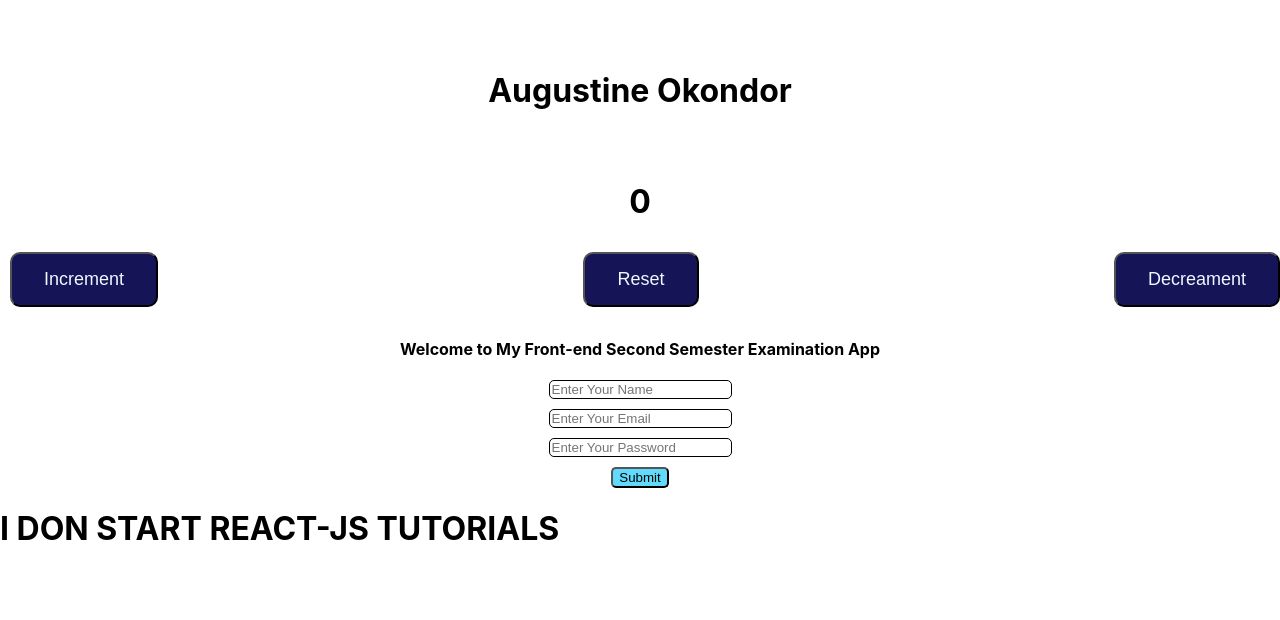
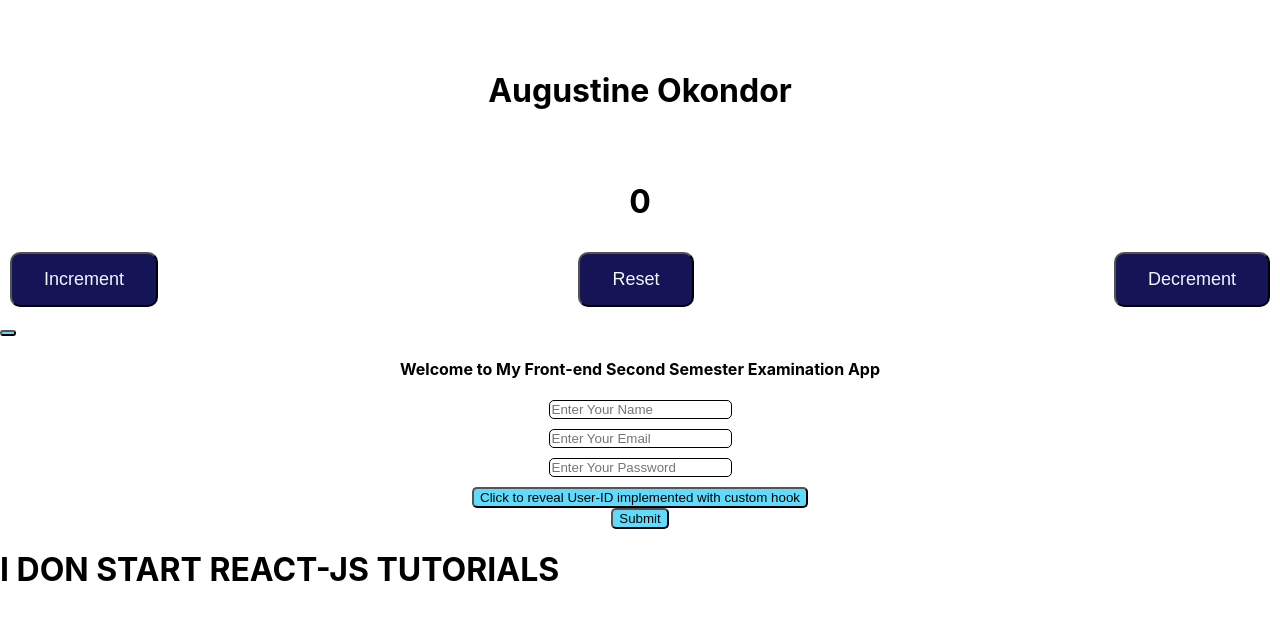
Before and after one commit to Imagi-nations/Second-Semester-Examination, a React (Create React App) app: page / in a window 1280 px wide. Shown: the top 620 px of the page. Built offline with nearby package versions, Linux system fonts and the light colour scheme.

Commit message:
Improved version with Custom hook

```diff
--- a/src/App.css
+++ b/src/App.css
@@ -40,7 +40,7 @@
   justify-content: center;
 }
 
-.header{
+.header {
   display: flex;
   flex-direction: column;
   align-items: center;
@@ -76,7 +76,7 @@
   font-size: large;
   font: 600;
   border-radius: 10px;
-  margin: ;
+  margin: 10px;
   padding: 15px 32px;
   color: aliceblue;
 }
@@ -94,26 +94,43 @@
   color: aliceblue;
 }
 
-.action-btn:hover {
+.decrement-btn:hover {
+  background-color: rgb(7, 80, 80);
+}
+.reset-btn:hover {
+  background-color: rgb(7, 80, 80);
+}
+.increment-btn:hover {
   background-color: rgb(7, 80, 80);
 }
 
 form {
-
   display: flex;
   flex-direction: column;
   align-items: center;
   justify-content: center;
 }
 
-input{
-border: 1px solid;
-padding: auto;
-margin-bottom: 10px;
-border-radius: 5px;
+input {
+  border: 1px solid;
+  padding: auto;
+  margin-bottom: 10px;
+  border-radius: 5px;
 }
-
-button{
+random-btn {
+  background-color: rgb(20, 20, 87);
+  text-align: center;
+  text-decoration: none;
+  display: flex;
+  justify-content: center;
+  font-size: large;
+  font: 600;
+  border-radius: 10px;
+  margin-bottom: auto;
+  padding: 15px 32px;
+  color: aliceblue;
+}
+button {
   padding: auto;
   background-color: #61dafb;
   border-radius: 5px;
--- a/src/App.js
+++ b/src/App.js
@@ -3,8 +3,9 @@ import { React } from "react";
 import FormHandler from "./components/form";
 import Counter from "./components/Counter";
 import Header from "./components/Header";
+import useCustomHook from "./Hooks/useCustomHook";
+function App() {
 
-function App() {
   return (
     <>
       <Header />
--- /dev/null
+++ b/src/Hooks/useCustomHook.js
@@ -0,0 +1,13 @@
+import {  useState,react} from "react";
+function useCustomHook(initialValue) {
+  let [value, setValue] = useState(initialValue||0);
+
+  const handleDecrement = () => setValue((x) => x-1);
+
+  const handleIncrement = () => setValue( (x) => x + 1);
+
+  const handleReset = () => setValue(initialValue|| 0);
+  return [value, setValue, handleDecrement, handleIncrement, handleReset];
+}
+
+export default useCustomHook;
--- a/src/components/Counter.js
+++ b/src/components/Counter.js
@@ -1,13 +1,8 @@
 import { React, useState } from "react";
-
+import useCustomHook from "../Hooks/useCustomHook";
 function Counter() {
-  let [value, setValue] = useState(0);
-
-  const handleDecrement = () => setValue(value - 1);
-
-  const handleIncrement = () => setValue(value + 1);
-
-  const handleReset = () => setValue(0);
+ const userCustomHookResult = useCustomHook(0);
+ const [value,setValue, handleDecrement, handleIncrement,handleReset] = userCustomHookResult;
 
   return (
     <>
@@ -20,9 +15,10 @@ function Counter() {
         Reset
       </button>
       <button className="decrement-btn" onClick={handleDecrement}>
-        Decreament
+        Decrement
       </button>
       </div>
+      <button>{setValue}</button>
     </>
   );
 }
--- a/src/components/form.js
+++ b/src/components/form.js
@@ -1,7 +1,7 @@
 import React from "react";
 function FormHandler(){
-  const participantNumber =() => Math.random;
-  const ParticipantId =()=> participantNumber();
+  const participantNumber =() => Math.random(100);
+  const participantId =()=> { return (<h1>{participantNumber}</h1>)};
 return (
     <form className="form-container">
 
@@ -15,6 +15,7 @@ return (
     <input type="password" placeholder="Enter Your Password">
 
     </input>
+    <button className="random-btn" onClick={{participantId}}> Click to reveal User-ID implemented with custom hook</button>
 
     <button type="submit" onClick={(e)=>{e.preventDefault()}}> Submit </button>
   </form>
```
Also changed, not shown: public/README.md (added).
